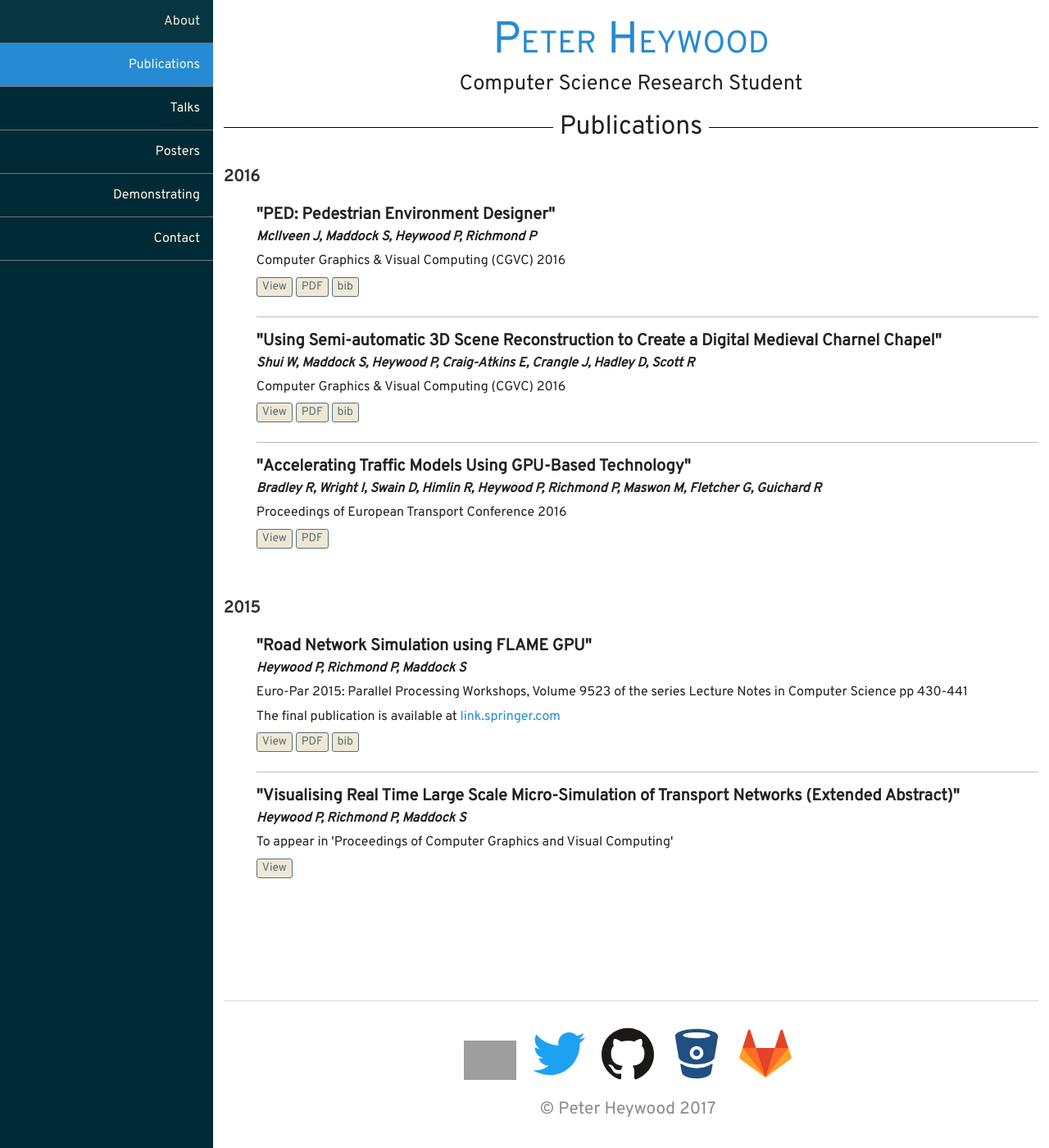
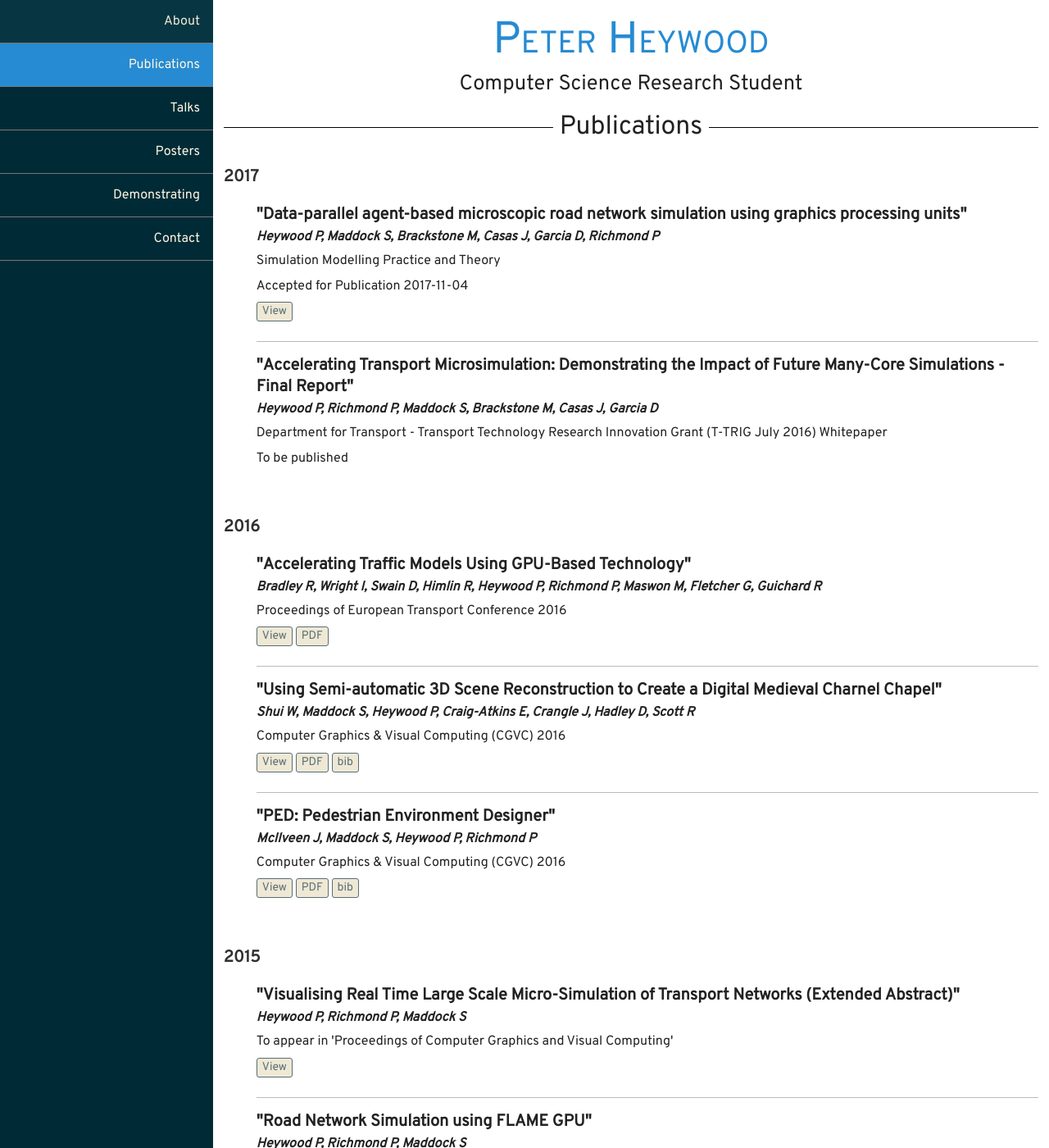
Before and after one commit to ptheywood/ptheywood.github.io, a Jekyll site: the page built from publications/index.html, in a window 1280 px wide and 1400 px high. Shown: the whole window at 82% size. Built offline with Jekyll 4.4.1, drawn with Linux system fonts in a browser that asks for light colours; nearby versions of some CDN libraries; some web fonts are replaced; grey boxes are pictures that could not be loaded.

Commit message:
Add 2017 publications

```diff
--- a/_data/publications.yml
+++ b/_data/publications.yml
@@ -3,6 +3,7 @@
     - authors: "Heywood P, Richmond P, Maddock S"
       title: "Road Network Simulation using FLAME GPU"
       journal: "Euro-Par 2015: Parallel Processing Workshops, Volume 9523 of the series Lecture Notes in Computer Science pp 430-441"
+      date: 2015-08-24
       href: "http://www.springer.com/us/book/9783319273075"
       bib: "/download/bib/heywood2015road.bib"
       pdf: "/download/papers/road-network-simulation-using-flame-gpu.pdf"
@@ -10,6 +11,7 @@
     - authors: "Heywood P, Richmond P, Maddock S"
       title: "Visualising Real Time Large Scale Micro-Simulation of Transport Networks (Extended Abstract)"
       journal: "To appear in 'Proceedings of Computer Graphics and Visual Computing'"
+      date: 2015-09-17
       href: "http://diglib.eg.org/handle/10.2312/13226"
       bib:
       pdf:
@@ -19,6 +21,7 @@
     - authors: "McIlveen J, Maddock S, Heywood P, Richmond P"
       title: "PED: Pedestrian Environment Designer"
       journal: "Computer Graphics & Visual Computing (CGVC) 2016"
+      date: 2016-09-15
       href: "http://diglib.eg.org/handle/10.2312/2630862"
       bib: "/download/bib/mcilveen2016ped.bib"
       pdf: "http://diglib.eg.org/bitstream/handle/10.2312/cgvc20161304/105-112.pdf"
@@ -26,6 +29,7 @@
     - authors: "Shui W, Maddock S, Heywood P, Craig-Atkins E, Crangle J, Hadley D, Scott R"
       title: "Using Semi-automatic 3D Scene Reconstruction to Create a Digital Medieval Charnel Chapel"
       journal: "Computer Graphics & Visual Computing (CGVC) 2016"
+      date: 2016-09-15
       href: "http://diglib.eg.org/handle/10.2312/2630862"
       bib: "/download/bib/shui2016using.bib"
       pdf: "http://diglib.eg.org/bitstream/handle/10.2312/cgvc20161301/087-094.pdf"
@@ -33,7 +37,26 @@
     - authors: "Bradley R, Wright I, Swain D, Himlin R, Heywood P, Richmond P, Maswon M, Fletcher G, Guichard R"
       title: "Accelerating Traffic Models Using GPU-Based Technology"
       journal: "Proceedings of European Transport Conference 2016"
+      date: 2016-10-05
       href: "http://abstracts.aetransport.org/paper/index/id/5125/confid/21"
       bib:
       pdf: "http://abstracts.aetransport.org/paper/download/id/5125"
       note:
+- year: 2017
+  publications:
+    - authors: "Heywood P, Maddock S, Brackstone M, Casas J, Garcia D, Richmond P"
+      title: "Data-parallel agent-based microscopic road network simulation using graphics processing units"
+      journal: "Simulation Modelling Practice and Theory"
+      date: 2017-11-04
+      href: "https://www.journals.elsevier.com/simulation-modelling-practice-and-theory"
+      bib:
+      pdf:
+      note: "Accepted for Publication 2017-11-04"
+    - authors: "Heywood P, Richmond P, Maddock S, Brackstone M, Casas J, Garcia D"
+      title: "Accelerating Transport Microsimulation: Demonstrating the Impact of Future Many-Core Simulations - Final Report"
+      journal: "Department for Transport - Transport Technology Research Innovation Grant (T-TRIG July 2016) Whitepaper"
+      date: 2017-01-01
+      href:
+      bib:
+      pdf:
+      note: "To be published"
--- a/publications/index.html
+++ b/publications/index.html
@@ -11,7 +11,8 @@ title: Publications | ptheywood.uk
         <li>
             <h3>{{ year.year }}</h3>
             <ul>
-            {% for publication in year.publications %}
+             {% assign sorted_publication = (year.publications | sort: 'date') %}
+            {% for publication in sorted_publication reversed %}
                 <li>
                     <h4>
                         {% if publication.title %}
```
